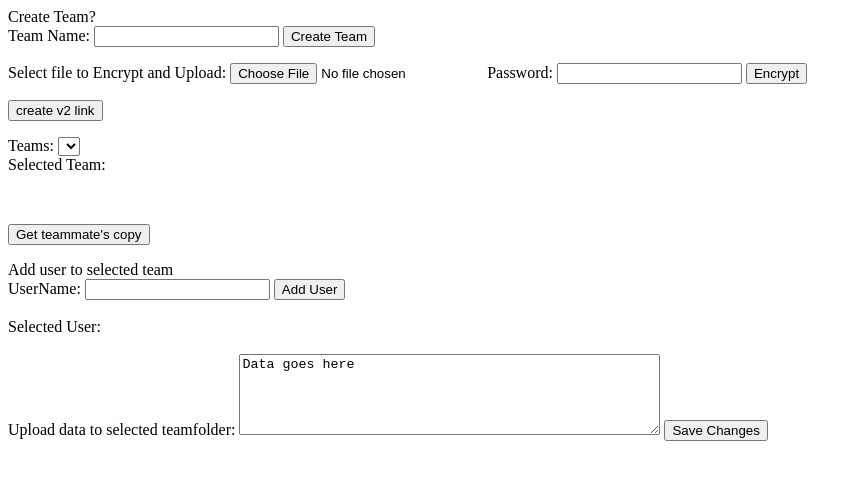
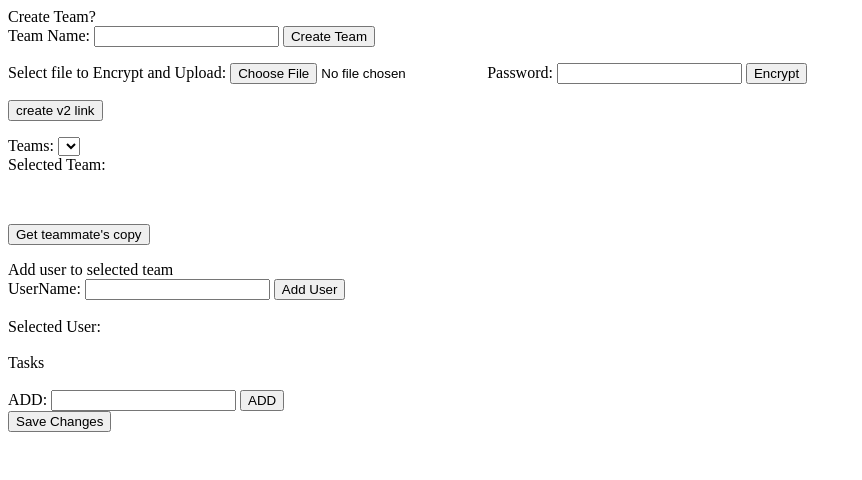
Before and after one commit to benjaminy/ManyHands, a plain HTML site: page Source/Prototype/Prototype.html in a window 1280 px wide. Shown: the whole page, without its empty margins (0-862 px from the left). Drawn offline with Linux system fonts and the light colour scheme.

Commit message:
Added some UI stuff for tasks

```diff
--- a/Source/Prototype/Prototype.html
+++ b/Source/Prototype/Prototype.html
@@ -37,12 +37,15 @@ UserName: <input type='text' id='teammate_name' >
 Selected User: <br>
 </div>
 <br>
-Upload data to selected teamfolder:
-<textarea id='text_data' rows='5' cols='50'>Data goes here</textarea>
+
+<div id='task_data'>Tasks</div><br>
+ADD: <input type='text' id='add_value'>
+<button type='submit' id='add_to_data'>ADD</button><br>
 <button type='submit' id='save_data'>Save Changes</button>
 
 </body>
 <script src="assets/js/main.js"></script>
+<script src="assets/js/db.js"></script>
 <script src="assets/js/forge.min.js"></script>
 
 
```
